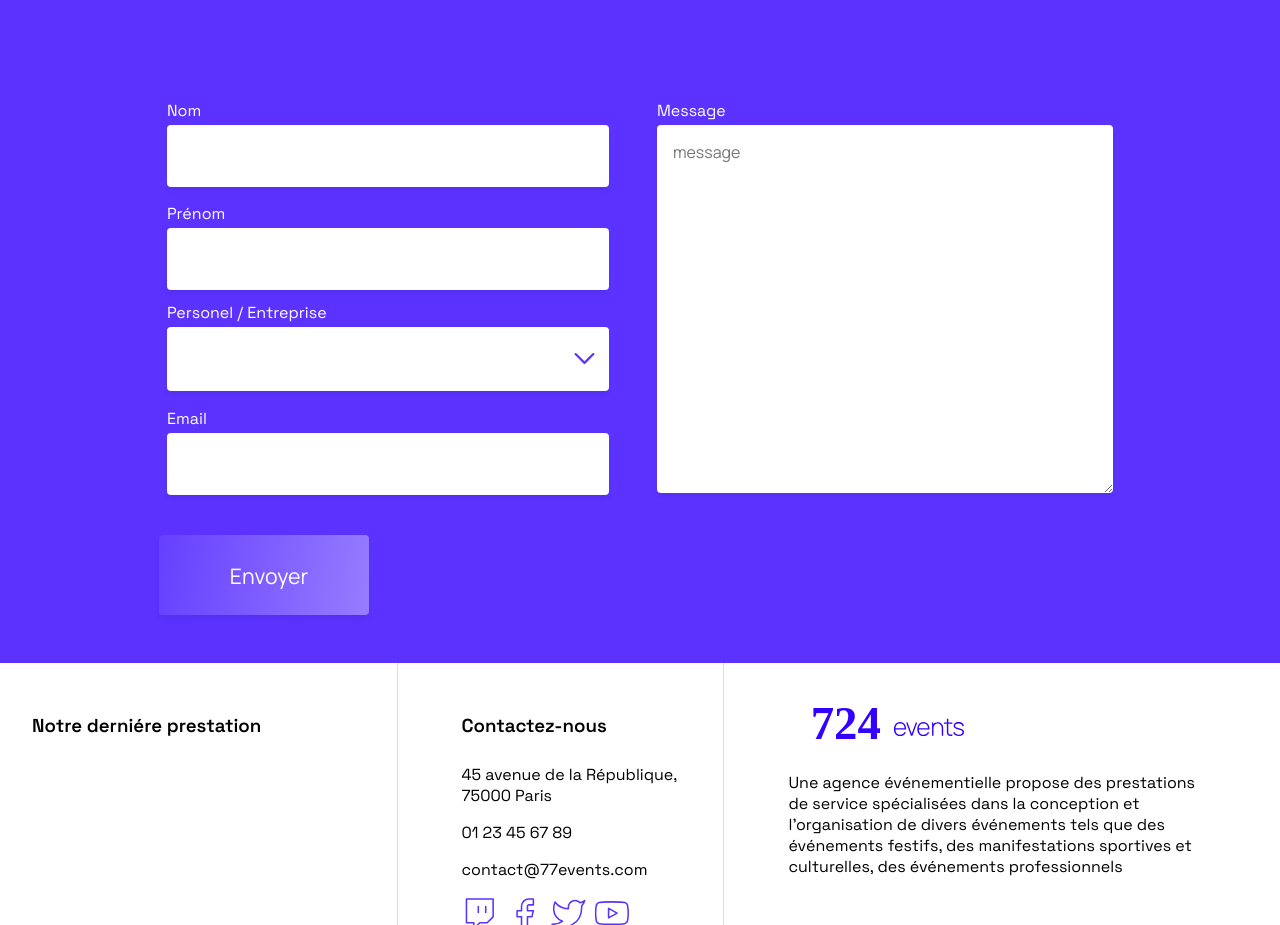
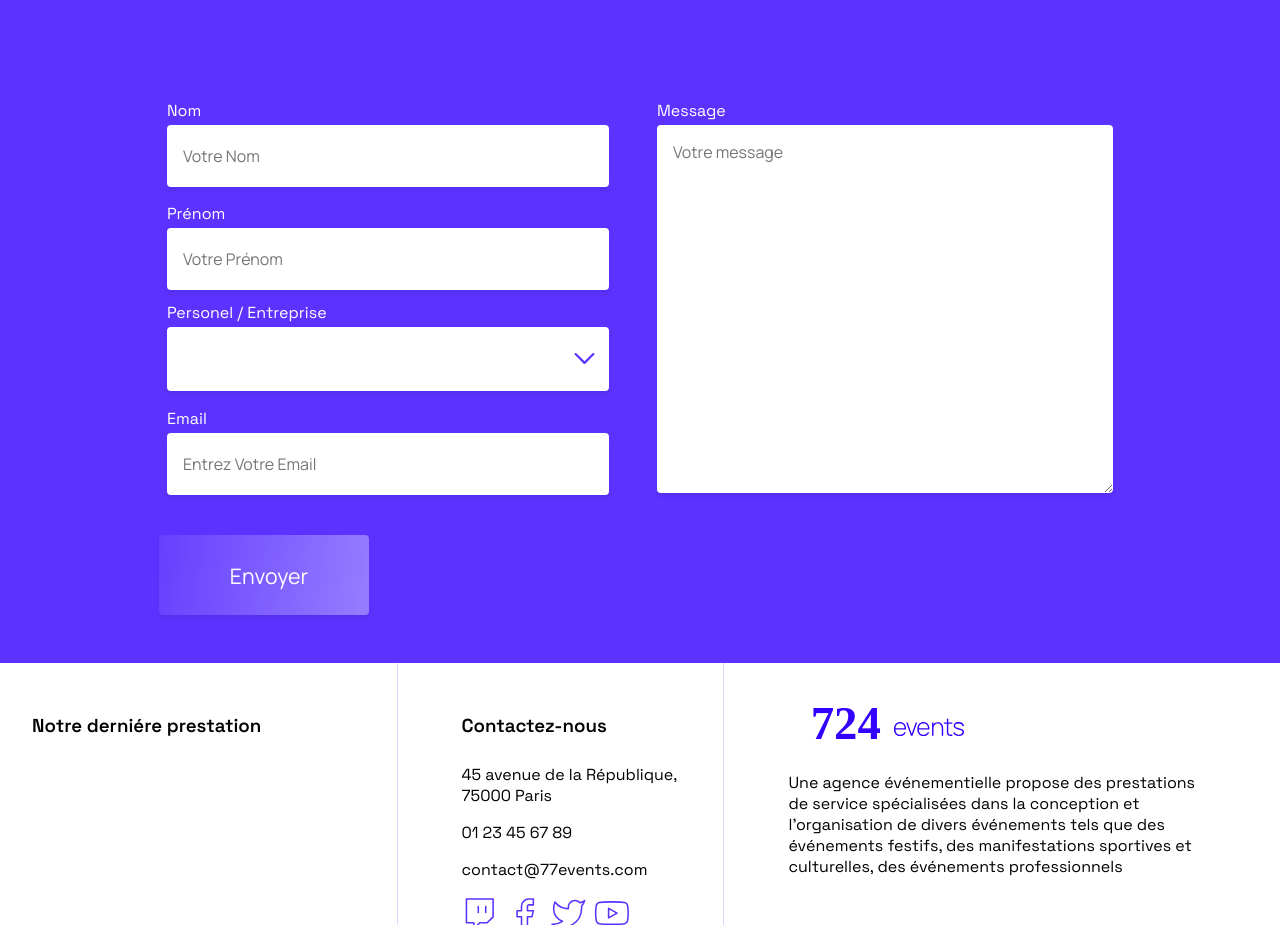
Before and after one commit to Soniadevpro/Sabbahi_Sonia_10_19122023, a React (Create React App) app in the folder Debuggez-une-application-React.JS-main/: page / in a window 1280 px wide. Shown: the part 5450-6375 px from the top of the page. Built offline with nearby package versions, Linux system fonts and the light colour scheme.

Commit message:
Update FORM setTimeout

```diff
--- a/Debuggez-une-application-React.JS-main/src/containers/Form/index.js
+++ b/Debuggez-une-application-React.JS-main/src/containers/Form/index.js
@@ -1,4 +1,4 @@
-import { useCallback, useState } from "react";
+import React, { useCallback, useState } from "react";
 import PropTypes from "prop-types";
 import Field, { FIELD_TYPES } from "../../components/Field";
 import Select from "../../components/Select";
@@ -6,11 +6,12 @@ import Button, { BUTTON_TYPES } from "../../components/Button";
 
 const mockContactApi = () =>
   new Promise((resolve) => {
-    setTimeout(resolve, 1000);
+    setTimeout(resolve, 900);
   });
 
 const Form = ({ onSuccess, onError }) => {
   const [sending, setSending] = useState(false);
+
   const sendContact = useCallback(
     async (evt) => {
       evt.preventDefault();
@@ -18,7 +19,8 @@ const Form = ({ onSuccess, onError }) => {
       // We try to call mockContactApi
       try {
         await mockContactApi();
-        onSuccess(false); // setSending
+        setSending(false);
+        onSuccess();
       } catch (err) {
         setSending(false);
         onError(err);
@@ -26,20 +28,21 @@ const Form = ({ onSuccess, onError }) => {
     },
     [onSuccess, onError]
   );
+
   return (
     <form onSubmit={sendContact}>
       <div className="row">
         <div className="col">
-          <Field placeholder="" label="Nom" />
-          <Field placeholder="" label="Prénom" />
+          <Field placeholder="Votre nom" label="Nom" />
+          <Field placeholder="Votre prénom" label="Prénom" />
           <Select selection={["Personel", "Entreprise"]} onChange={() => null} label="Personel / Entreprise" type="large" titleEmpty />
-          <Field placeholder="" label="Email" />
+          <Field placeholder="Entrez votre email" label="Email" type={FIELD_TYPES.EMAIL} />
           <Button type={BUTTON_TYPES.SUBMIT} disabled={sending}>
             {sending ? "En cours" : "Envoyer"}
           </Button>
         </div>
         <div className="col">
-          <Field placeholder="message" label="Message" type={FIELD_TYPES.TEXTAREA} />
+          <Field placeholder="Votre message" label="Message" type={FIELD_TYPES.TEXTAREA} />
         </div>
       </div>
     </form>
```
